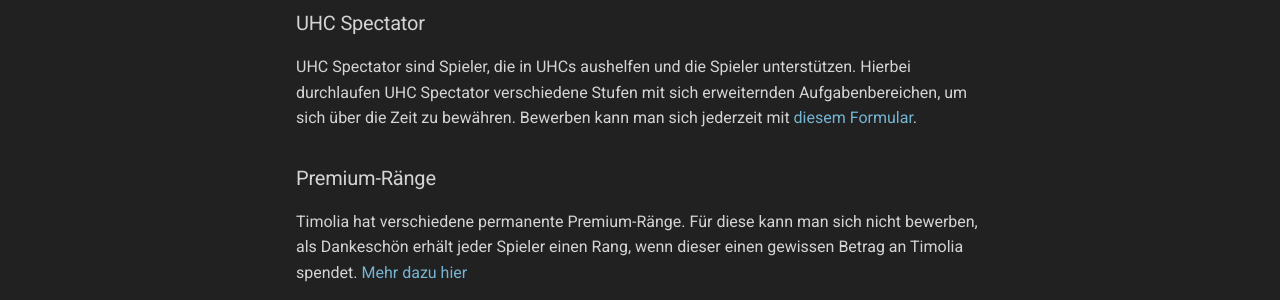
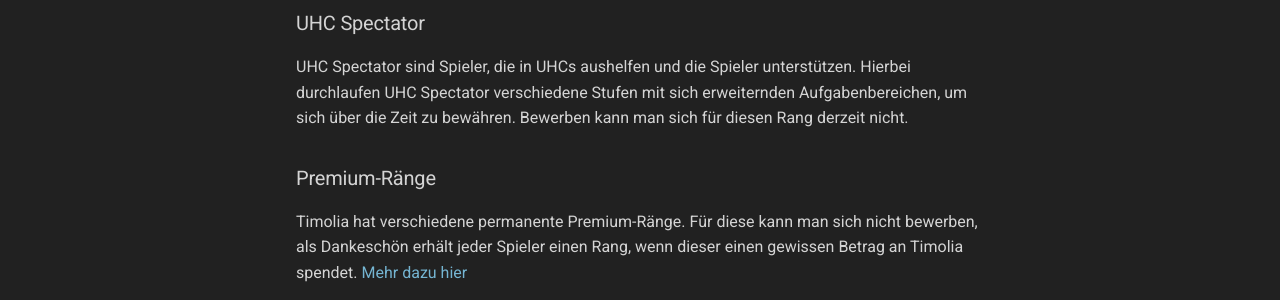
Before and after one commit to TimoliaDE/HowTo, an MkDocs documentation site: the page built from docs/team/apply.md, in a window 1280 px wide and 900 px high, scrolled down 1505 px. Shown: the part 525-825 px from the top of the window. Built offline with MkDocs 1.6.1 and Material for MkDocs 9.7.7, drawn with Linux system fonts in a browser that asks for light colours; old or Windows-style settings are respelled for this version of MkDocs.

Commit message:
Bewerbungsphase UHC-Spec geschlossen

```diff
--- a/docs/team/apply.md
+++ b/docs/team/apply.md
@@ -49,8 +49,9 @@ Postproduktion für den Schwerpunkt der (YouTube)Videoproduktion; Kreativität;
 
 
 ### UHC Spectator
-UHC Spectator sind Spieler, die in UHCs aushelfen und die Spieler unterstützen. Hierbei durchlaufen UHC Spectator verschiedene Stufen mit sich erweiternden Aufgabenbereichen, um sich über die Zeit zu bewähren.
-Bewerben kann man sich jederzeit mit [diesem Formular](https://timolia.de/uhcspec).
+UHC Spectator sind Spieler, die in UHCs aushelfen und die Spieler unterstützen.
+Hierbei durchlaufen UHC Spectator verschiedene Stufen mit sich erweiternden Aufgabenbereichen, um sich über die Zeit zu bewähren.
+Bewerben kann man sich für diesen Rang derzeit nicht.
 
 
 ### Premium-Ränge
```
